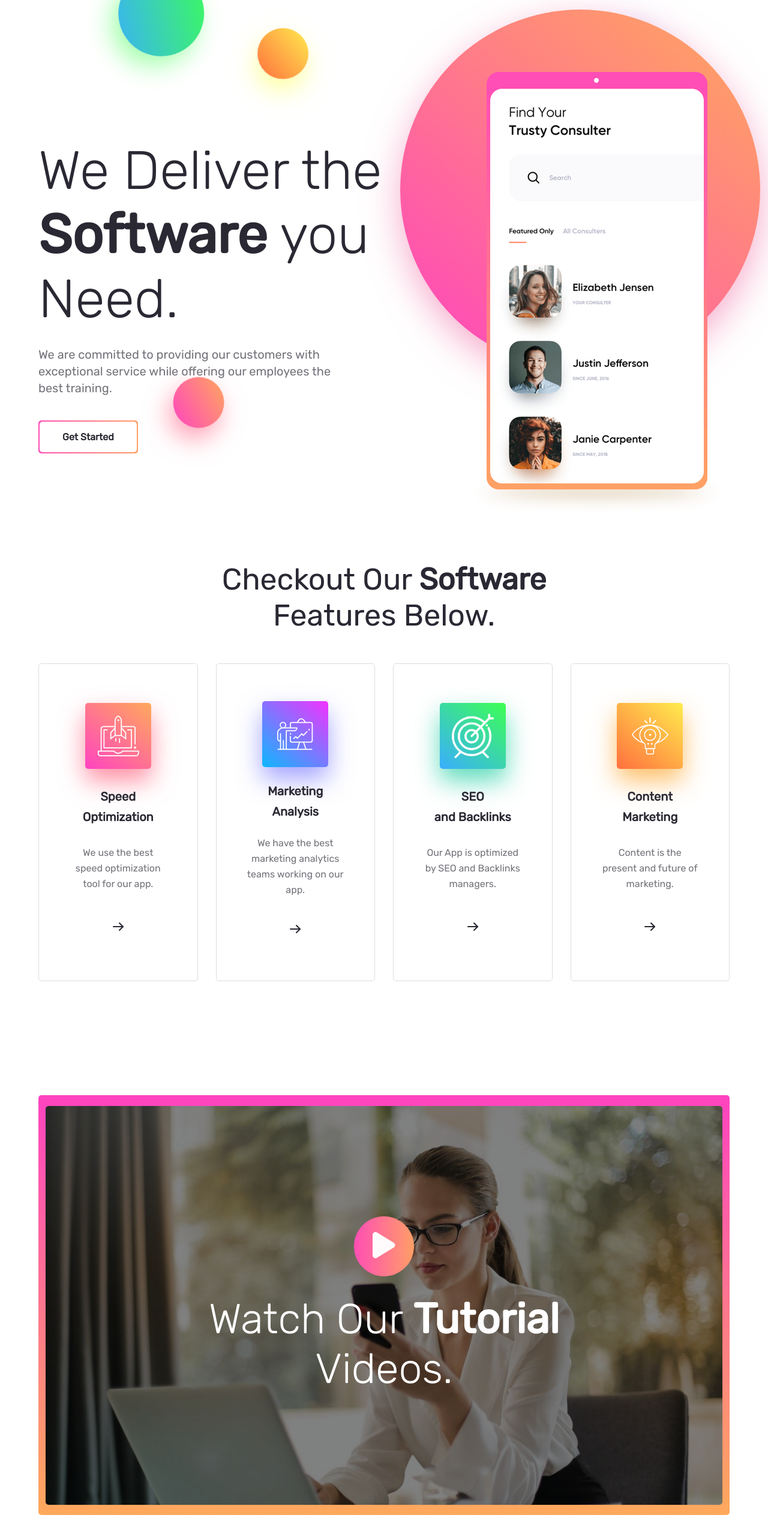
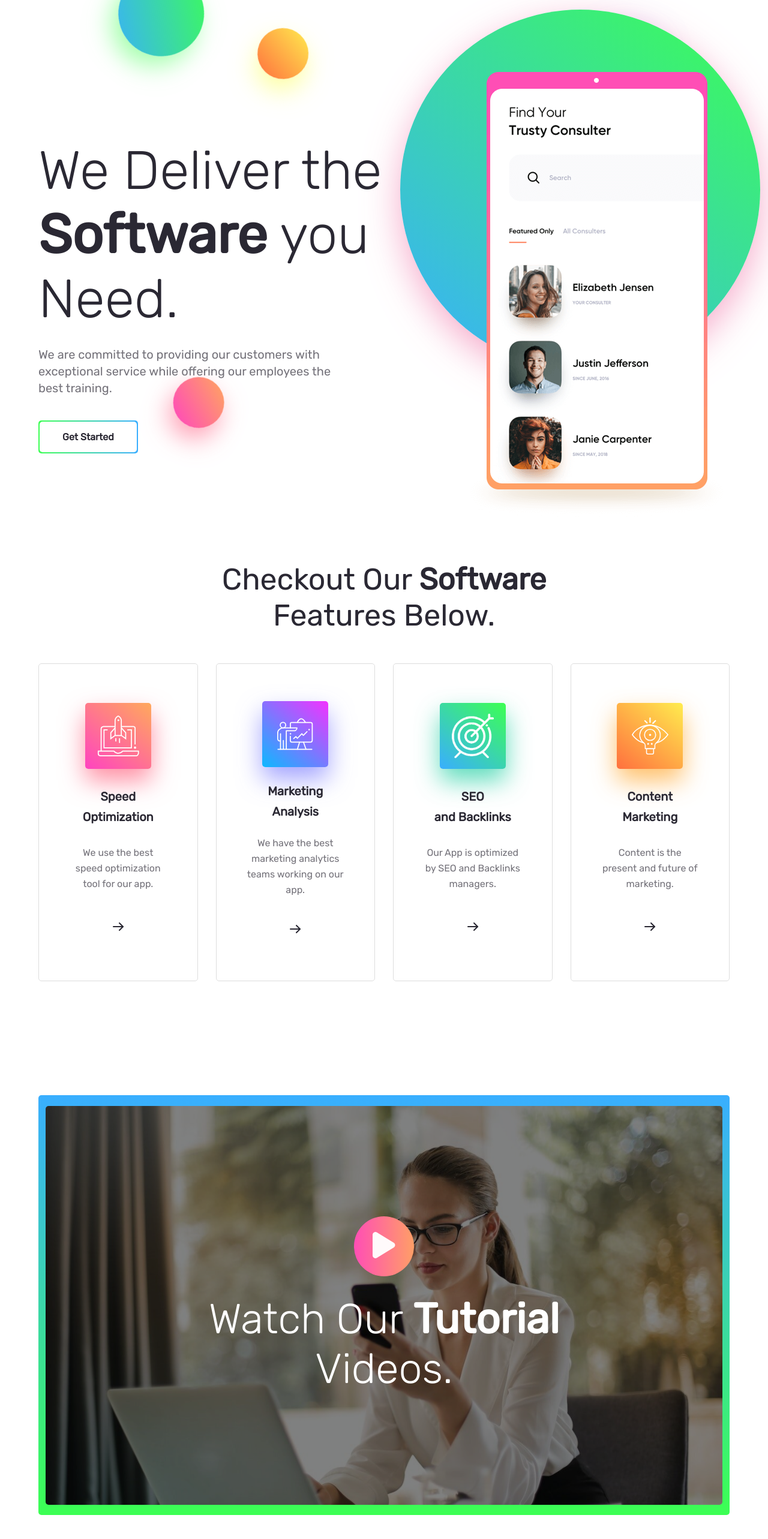
Before and after one commit to Zarshenas/React-landing-page, a React (Create React App) app: page / in a window 1280 px wide. Shown: the part 80-2646 px from the top of the page at 60% size. Built offline with nearby package versions, Linux system fonts and the light colour scheme.

Commit message:
button , ball , bg and titles color theme changed

```diff
--- a/src/App.css
+++ b/src/App.css
@@ -45,7 +45,7 @@ a {
   color: #2a2833;
   padding: 18px 40px;
   border-radius: 5px;
-  background-image: linear-gradient(90deg, #ff4eb5, #ffa065);
+  background-image: linear-gradient(90deg, #3cff53, #39aeff);
   position: relative;
   z-index: 36;
 }
--- a/src/Components/Banner.module.css
+++ b/src/Components/Banner.module.css
@@ -98,7 +98,7 @@
         content: "";
         width: 600px;
         height: 600px;
-        background-image: linear-gradient(40deg,#ff43c0,#ffa95c);
+        background-image: linear-gradient(40deg,#39aeff,#3cff53);
         box-shadow: 0 20px 60px 0 #f497becc;
         border-radius: 50%;
         position: absolute;
--- a/src/Components/PricingPlans.js
+++ b/src/Components/PricingPlans.js
@@ -19,7 +19,7 @@ const Switch = styled.div`
         height: 26px;
         left: 6px;
         border-radius: 50%;
-        background-image:linear-gradient(40deg,#ff4eb5,#ffa065);
+        background-image:linear-gradient(40deg,#3cff53, #39aeff);
         transform: ${(props)=>props.isMonthly?"translateX(0px)" : "translateX(50px)" };
         transition: transform 0.4s ease-out;
     }
--- a/src/Components/Video.module.css
+++ b/src/Components/Video.module.css
@@ -6,7 +6,7 @@
 }
 .videoContainer{
     border-radius: 5px;
-    background-image: linear-gradient(0deg,#ffa95c,#ff43c0);
+    background-image: linear-gradient(0deg,#3cff53, #39aeff);
     width: 100%;
     height: 300px;
     position: relative;
--- a/src/Components/shared/Plan.module.css
+++ b/src/Components/shared/Plan.module.css
@@ -2,7 +2,7 @@
     text-align: center;
 }
 .planPrice{
-    color: #ff4eb5 !important;
+    color: #4ddf6d !important;
     font-size: 60px !important;
     line-height: 1em !important;
     font-weight: 400 !important;
```
